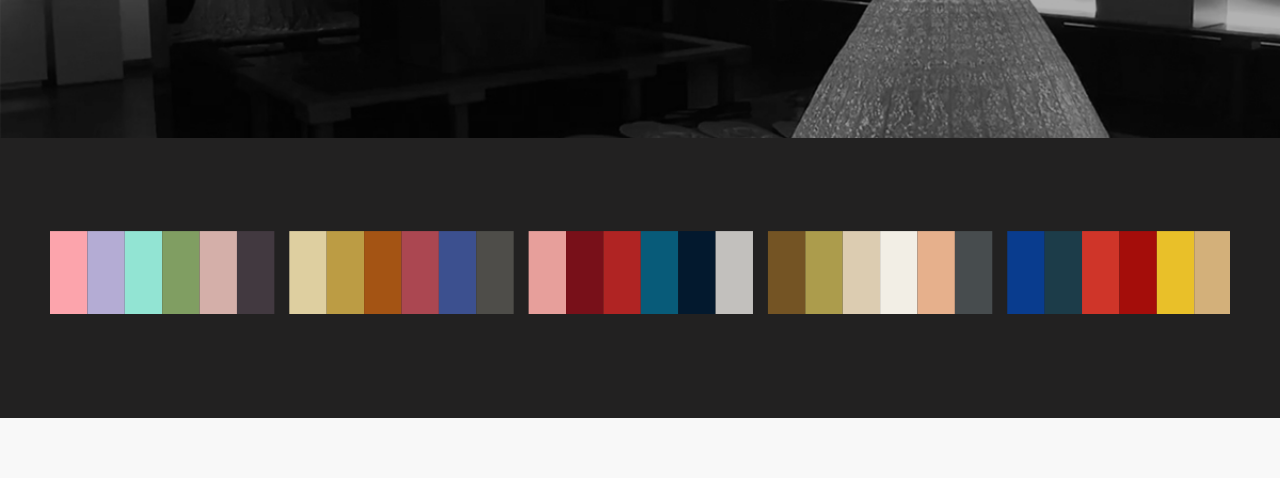
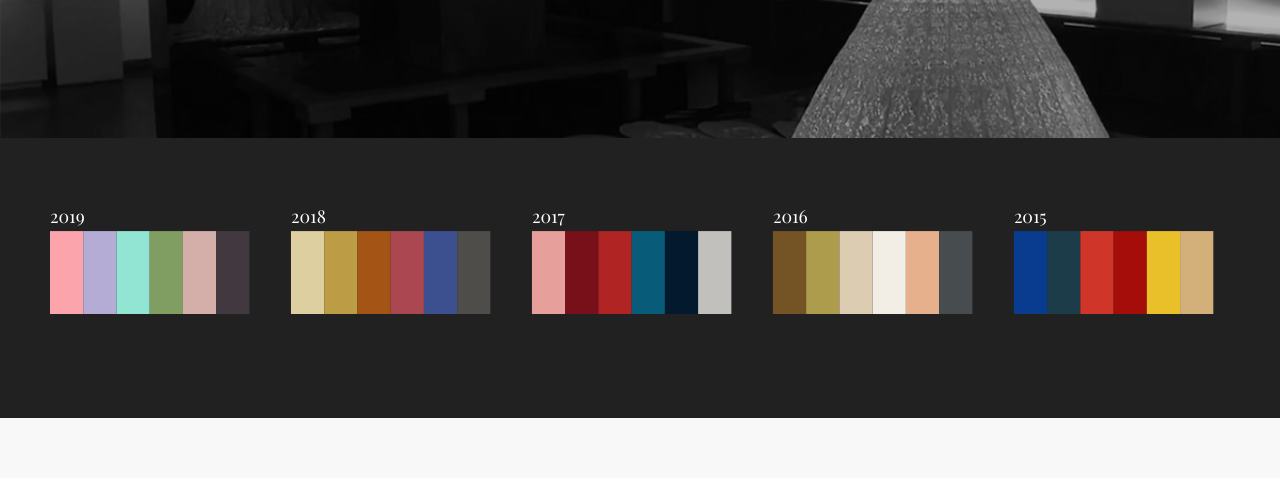
Before and after one commit to lulujordanna/major-studio-1, a plain HTML site: page qualitativeData/index.html in a window 1280 px wide. Shown: the part 322-800 px from the top of the page. Drawn offline with nearby package versions, Linux system fonts and the light colour scheme.

Commit message:
Updated Qualitative Files

```diff
--- a/qualitativeData/javascript.js
+++ b/qualitativeData/javascript.js
@@ -6,8 +6,8 @@ var svg = d3.select("section#visualization")
             .classed("svg-content", true);
 
 
-let width = 270;
-let margin = 18;
+let width = 240;
+let margin = 50;
 let y = 100;
 
 var dataObject = [
@@ -32,14 +32,44 @@ dataObject.forEach( (item,index) => {
 
     let x = (width+margin)*index;
 
-    let rect = 45;
+    let rect = 40;
+    let imageId = item.imageId;
+
+    // title of colors
+
     item.colors.forEach( (color,index) => {
-    svg.append('rect')
-       .attr('x', x + rect * index)
-       .attr('fill', color)
-       .attr('y', y)
-       .attr('width', rect)
-       .attr('height', 100);
+
+
+    const a = svg.append('a');
+       a.append('rect')
+      .attr('x', x + rect * index)
+      .attr('fill', color)
+      .attr('y', y)
+      .attr('width', rect)
+      .attr('height', 100)
+      .on('click', ()=>{
+
+      let element = document.getElementById(imageId);
+        console.log(element);
+
+          window.scroll({
+            top: element.offsetTop,
+            left: 0,
+            behavior: 'smooth'
+          });
+      });
+
+
+      if(index==0){
+        svg.append('text')
+        .text( () => imageId.replace(/gala/g,'') )
+        .attr('fill', 'white')
+        .attr('x', x)
+        .attr('y', y-10)
+        .attr('font-size', '16pt')
+        .attr('font-family', 'Playfair Display');
+      }
+
       }
     );
   });
--- a/qualitativeData/style.css
+++ b/qualitativeData/style.css
@@ -25,6 +25,7 @@ header {
 #visualization {
   background-color: #222121;
   padding:10px 50px 100px 50px;
+  color: white;
 }
 
 #gala2019 {background-color: #f8f8f8; color:#222121; padding:10px 50px 10px 50px;}
```
